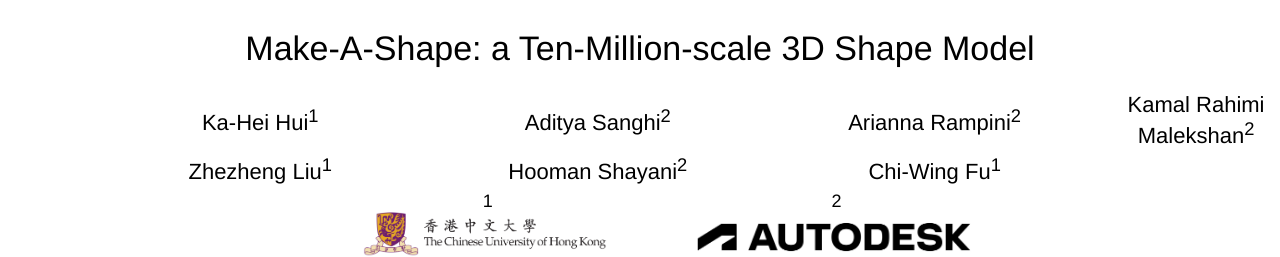
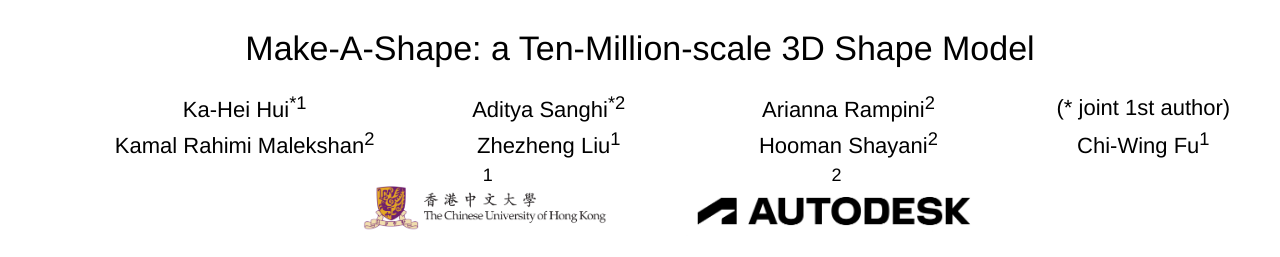
Before and after one commit to edward1997104/make-a-shape, a plain HTML site: page index.html in a window 1280 px wide. Shown: the top 257 px of the page. Drawn offline with nearby package versions, Linux system fonts and the light colour scheme.

Commit message:
1. fix list

```diff
--- a/index.html
+++ b/index.html
@@ -159,12 +159,12 @@
         <tr>
           <td align="center" width="150px">
             <center>
-              <span style="font-size:22px"><a>Ka-Hei Hui<sup>1</sup></a></span>
+              <span style="font-size:22px"><a>Ka-Hei Hui<sup>*1</sup></a></span>
             </center>
           </td>
           <td align="center" width="150px">
             <center>
-              <span style="font-size:22px"><a>Aditya Sanghi<sup>2</sup></span>
+              <span style="font-size:22px"><a>Aditya Sanghi<sup>*2</sup></span>
             </center>
           </td>
           <td align="center" width="150px">
@@ -174,11 +174,16 @@
           </td>
           <td align="center" width="200px">
             <center>
-              <span style="font-size:22px">Kamal Rahimi Malekshan<sup>2</sup></a></span>
+              <span style="font-size:22px">(* joint 1st author)</span>
             </center>
           </td>
         </tr>
         <tr>
+          <td align="center" width="400px">
+            <center>
+              <span style="font-size:22px"><a>Kamal Rahimi Malekshan<sup>2</sup></a></span>
+            </center>
+          </td>
           <td align="center" width="400px">
             <center>
               <span style="font-size:22px"><a>Zhezheng Liu<sup>1</sup></a></span>
```
